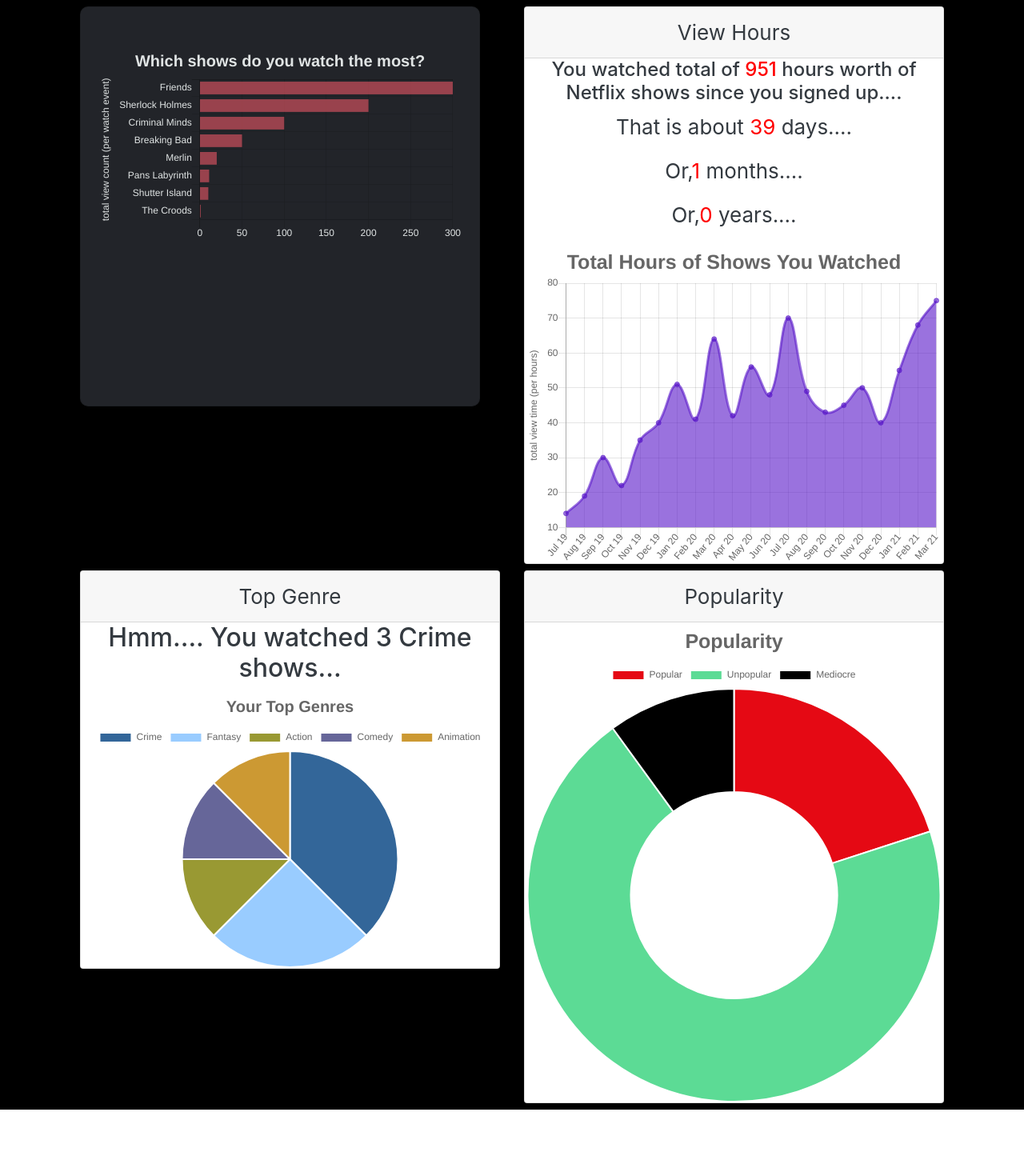
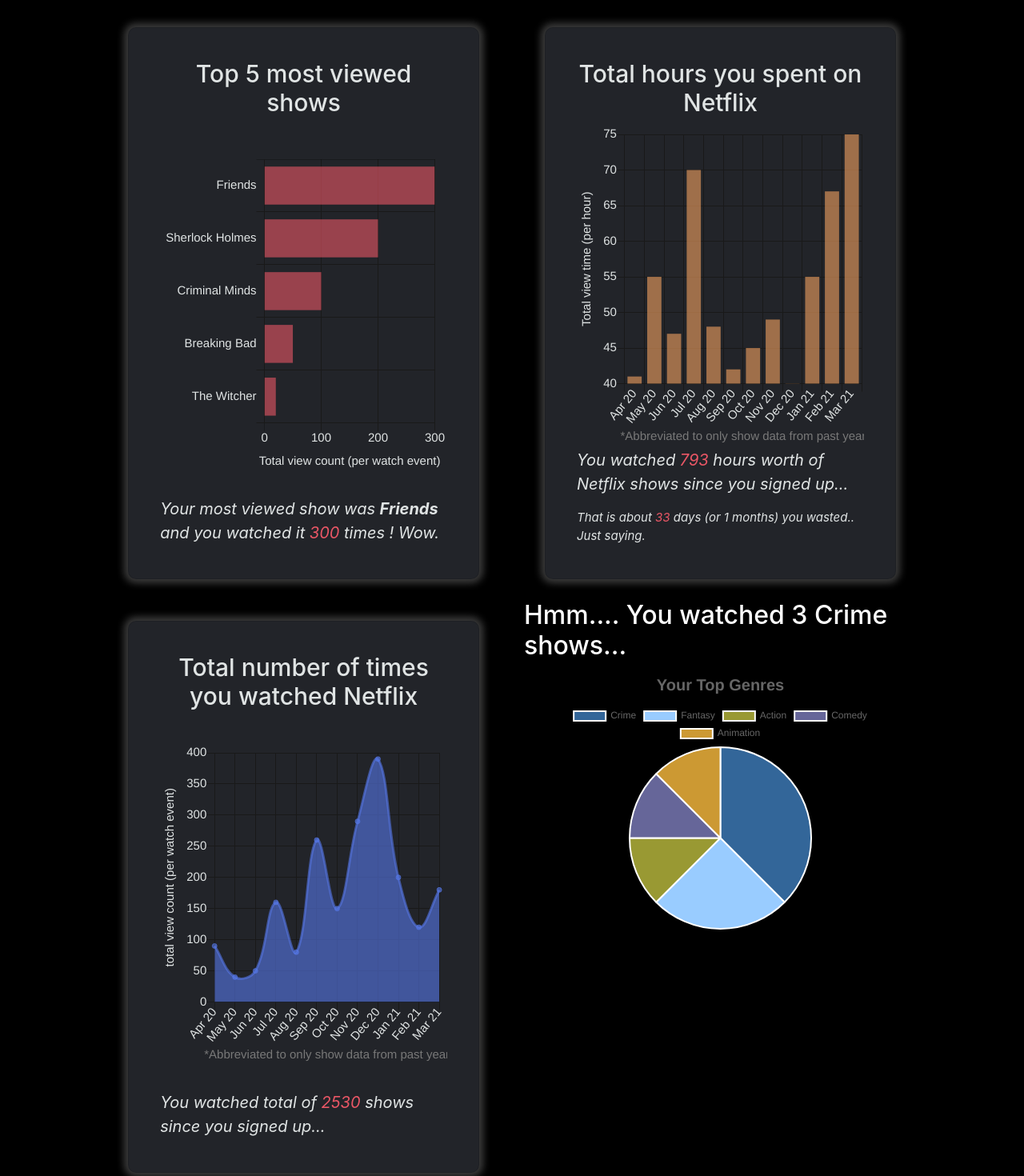
Before and after one commit to capstone-team-terra/Judge-your-Netflix, a React (Create React App) app in the folder web/: page / in a window 1280 px wide. Shown: the part 840-2310 px from the top of the page at 80% size. Before the commit the page ends 2227 px from the top, so only its background shows below. Built offline with nearby package versions, Linux system fonts and the light colour scheme.

Commit message:
FE: charts styling added

```diff
--- a/web/src/components/Sample.js
+++ b/web/src/components/Sample.js
@@ -5,6 +5,7 @@
 import GenresCount from "./resultsComponent/GenresCount";
 import PopularityCount from "./resultsComponent/PopularityCount";
 import RunTime from "./resultsComponent/RunTime";
+import ViewTime from "./resultsComponent/ViewCount";
 
 const showData = {
   Friends: 300,
@@ -12,7 +13,7 @@
   "Criminal Minds": 100,
   "Sherlock Holmes": 200,
   "Pans Labyrinth": 11,
-  Merlin: 20,
+  "The Witcher": 20,
   "The Croods": 1,
   "Breaking Bad": 50,
 };
@@ -26,12 +27,6 @@
 };
 
 const timeData = {
-  "2019-07": 800,
-  "2019-08": 1094,
-  "2019-09": 1800,
-  "2019-10": 1294,
-  "2019-11": 2098,
-  "2019-12": 2400,
   "2020-01": 3055,
   "2020-02": 2405,
   "2020-03": 3840,
@@ -48,6 +43,23 @@
   "2021-02": 4050,
   "2021-03": 4500,
 };
+const viewCountData = {
+  "2020-01": 120,
+  "2020-02": 300,
+  "2020-03": 100,
+  "2020-04": 90,
+  "2020-05": 40,
+  "2020-06": 50,
+  "2020-07": 160,
+  "2020-08": 80,
+  "2020-09": 260,
+  "2020-10": 150,
+  "2020-11": 290,
+  "2020-12": 390,
+  "2021-01": 200,
+  "2021-02": 120,
+  "2021-03": 180,
+};
 const popularityData = [20, 70, 10];
 
 const Sample = () => {
@@ -57,7 +69,7 @@
     setTypingDone(true);
   };
   return (
-    <Container className="text-center">
+    <Container fluid>
       <Container className="text-center" style={{ height: "100vh" }}>
         <h1 className="netflix-red mt-5 mb-5">
           Your Netflix Analysis <Badge variant="warning">Sample</Badge>
@@ -111,30 +123,26 @@
           </Row>
         )}
       </Container>
-      <Container className="text-center">
-        <Row>
-          <Col md={6}>
+      <Container fluid>
+        <Row className="justify-content-center">
+          <Col md={5}>
             <ShowsCount result={showData} />
           </Col>
-          <Col md={6}>
-            <Card className="text-dark mb-2">
-              <Card.Header>View Hours</Card.Header>
-              <RunTime result={timeData} />
-            </Card>
+          <Col md={5}>
+            <RunTime result={timeData} />
           </Col>
         </Row>
-        <Row>
-          <Col md={6}>
-            <Card className="text-dark mb-2">
-              <Card.Header>Top Genre</Card.Header>
-              <GenresCount result={genreData} />
-            </Card>
+        <Row className="justify-content-center">
+          <Col md={5}>
+            <ViewTime result={viewCountData} />
           </Col>
-          <Col md={6}>
-            <Card className="text-dark mb-2">
-              <Card.Header>Popularity</Card.Header>
-              <PopularityCount result={popularityData} />
-            </Card>
+          <Col md={5}>
+            <GenresCount result={genreData} />
+          </Col>
+        </Row>
+        <Row className="justify-content-center">
+          <Col md={12}>
+            <PopularityCount result={popularityData} />
           </Col>
         </Row>
       </Container>
--- a/web/src/components/resultsComponent/RunTime.js
+++ b/web/src/components/resultsComponent/RunTime.js
@@ -1,6 +1,7 @@
 import React from "react";
-import { Line } from "react-chartjs-2";
+import { Line, Bar } from "react-chartjs-2";
 import moment from "moment";
+import { Card } from "react-bootstrap";
 
 export default function RunTime(props) {
   const { result } = props;
@@ -8,16 +9,18 @@
   //convert data object to arrays
   const resultsArr = Object.entries(result);
 
+  //get only past 1 year data
+  const pastYear = resultsArr.slice(-12);
+
   //total view time
   const sumMin = Object.keys(result).reduce((acc, key) => acc + result[key], 0);
   const sumHrs = Math.floor(sumMin / 60);
   const sumDays = Math.floor(sumHrs / 24);
   const sumMonth = Math.floor(sumDays / 30);
-  const sumYear = Math.floor(sumMonth / 12);
 
   //define yValues & xValues to be used with your chart
-  const xValues = resultsArr.map((data) => moment(data[0]).format("MMM YY"));
-  const yValues = resultsArr.map((data) => Math.ceil(data[1] / 60));
+  const xValues = pastYear.map((data) => moment(data[0]).format("MMM YY"));
+  const yValues = pastYear.map((data) => Math.floor(data[1] / 60));
 
   //main data set for Graph
   const resultData = {
@@ -25,8 +28,8 @@
     datasets: [
       {
         data: yValues,
-        backgroundColor: "rgba(87, 20, 200, 0.6)",
-        borderColor: "rgba(87, 20, 200, 0.6)",
+        backgroundColor: "rgba(244, 162, 97, 0.6)",
+        borderColor: "rgba(244, 162, 97, 0.6)",
         pointHoverRadius: 20,
         pointHoverBorderWidth: 5,
       },
@@ -36,11 +39,6 @@
   //option for Graph
   const options = {
     maintainAspectRatio: false,
-    title: {
-      display: true,
-      text: "Total Hours of Shows You Watched",
-      fontSize: 25,
-    },
     legend: {
       display: false,
     },
@@ -49,32 +47,75 @@
         {
           scaleLabel: {
             display: true,
-            labelString: "total view time (per hours)",
+            labelString: "Total view time (per hour)",
+            fontColor: "rgb(224, 228, 228)",
+            fontSize: 15,
+          },
+          ticks: {
+            fontColor: "rgb(224, 228, 228)",
+            fontSize: 15,
+          },
+          gridLines: {
+            color: "rgb(25, 25, 25)",
+          },
+        },
+      ],
+      xAxes: [
+        {
+          scaleLabel: {
+            display: true,
+            labelString: "*Abbreviated to only show data from past year",
+            fontColor: "rgb(120, 120, 120)",
+            fontSize: 15,
+          },
+          ticks: {
+            fontColor: "rgb(224, 228, 228)",
+            fontSize: 15,
+          },
+          gridLines: {
+            color: "rgb(25, 25, 25)",
           },
         },
       ],
     },
   };
   return (
-    <div>
-      <h4>
-        You watched total of <span style={{ color: "red" }}>{sumHrs}</span>{" "}
-        hours worth of Netflix shows since you signed up....{" "}
-      </h4>
-      <p>
-        That is about <span style={{ color: "red" }}>{sumDays}</span> days....
-      </p>
-      <p>
-        Or,
-        <span style={{ color: "red" }}>{sumMonth}</span> months....
-      </p>
-      <p>
-        Or,
-        <span style={{ color: "red" }}>{sumYear}</span> years....
-      </p>
+    <Card
+      style={{
+        background: "rgb(34, 36, 41)",
+        boxShadow: "0px 0px 10px 5px rgba(100, 100, 100, .6)",
+        maxWidth: "700px",
+        height: "690px",
+        borderRadius: "10px",
+        overflow: "hidden",
+        paddingTop: "1.5em",
+        paddingRight: "1.5em",
+        paddingLeft: "1.5em",
+        paddingBottom: "1em",
+        margin: "1em",
+        color: "rgb(224, 228, 228)",
+        display: "flex",
+        justifyContent: "space-between",
+      }}
+    >
+      <Card.Title style={{ textAlign: "center", fontSize: 30 }}>
+        Total hours you spent on Netflix
+      </Card.Title>
       <div>
-        <Line data={resultData} options={options} width={600} height={400} />
+        <Bar data={resultData} options={options} width={600} height={400} />
       </div>
-    </div>
+      <div>
+        <p style={{ fontSize: "20px", fontStyle: "italic" }}>
+          You watched{" "}
+          <span style={{ color: "rgba(234, 87, 102)" }}>{sumHrs}</span> hours
+          worth of Netflix shows since you signed up...{" "}
+        </p>
+        <p style={{ fontSize: "15px", fontStyle: "italic" }}>
+          That is about{" "}
+          <span style={{ color: "rgba(234, 87, 102)" }}>{sumDays}</span> days
+          (or {sumMonth} months) you wasted.. Just saying.
+        </p>
+      </div>
+    </Card>
   );
 }
--- a/web/src/components/resultsComponent/ShowsCount.js
+++ b/web/src/components/resultsComponent/ShowsCount.js
@@ -1,6 +1,6 @@
 import React from "react";
 import { HorizontalBar } from "react-chartjs-2";
-import { Card, Button, Container, Row, Col } from "react-bootstrap";
+import { Card } from "react-bootstrap";
 
 export default function ShowsCount(props) {
   const { result } = props;
@@ -11,19 +11,15 @@
   //sort the data to small to large
   const sorted = resultsArr.sort((a, b) => b[1] - a[1]);
 
-  //filter only the top 20 most viewed shows/movies
-  const limitToTopTwenty = sorted.slice(-20);
+  //filter only the top 5 most viewed shows/movies
+  const limitToTopFive = sorted.slice(0, 5);
 
-  const top1Name = limitToTopTwenty[0][0];
-  const top1Count = limitToTopTwenty[0][1];
-  const top2Name = limitToTopTwenty[1][0];
-  const top2Count = limitToTopTwenty[1][1];
-  const top3Name = limitToTopTwenty[2][0];
-  const top3Count = limitToTopTwenty[2][1];
+  const top1Name = limitToTopFive[0][0];
+  const top1Count = limitToTopFive[0][1];
 
   //define yValues & xValues to be used with your chart
-  const yValues = limitToTopTwenty.map((data) => data[1]);
-  const xValues = limitToTopTwenty.map((data) => data[0]);
+  const yValues = limitToTopFive.map((data) => data[1]);
+  const xValues = limitToTopFive.map((data) => data[0]);
 
   //main data set for Graph
   const resultData = {
@@ -32,7 +28,6 @@
       {
         data: yValues,
         backgroundColor: "rgba(234, 87, 102, 0.6)",
-        borderColor: "rgba(234, 87, 102, 0.6)",
       },
     ],
   };
@@ -40,12 +35,6 @@
   //option for Graph
   const options = {
     maintainAspectRatio: false,
-    title: {
-      display: true,
-      text: "Which shows do you watch the most?",
-      fontSize: 20,
-      fontColor: "rgb(224, 228, 228)",
-    },
     legend: {
       display: false,
     },
@@ -53,22 +42,31 @@
       yAxes: [
         {
           scaleLabel: {
-            display: true,
-            labelString: "total view count (per watch event)",
             fontColor: "rgb(224, 228, 228)",
+          },
+          gridLines: {
+            color: "rgb(25, 25, 25)",
           },
           ticks: {
             fontColor: "rgb(224, 228, 228)",
+            fontSize: 15,
           },
         },
       ],
       xAxes: [
         {
           scaleLabel: {
+            display: true,
+            labelString: "Total view count (per watch event)",
             fontColor: "rgb(224, 228, 228)",
+            fontSize: 15,
+          },
+          gridLines: {
+            color: "rgb(25, 25, 25)",
           },
           ticks: {
             fontColor: "rgb(224, 228, 228)",
+            fontSize: 15,
           },
         },
       ],
@@ -77,41 +75,38 @@
   return (
     <Card
       style={{
-        backgroundColor: "rgb(34, 36, 41)",
-        boxShadow: "0 0 6px rgba(0, 0, 0, 0.1)",
-        maxWidth: "500px",
-        height: "500px",
+        background: "rgb(34, 36, 41)",
+        boxShadow: "0px 0px 10px 5px rgba(100, 100, 100, .6)",
+        maxWidth: "700px",
+        height: "690px",
         borderRadius: "10px",
         overflow: "hidden",
-        paddingTop: "1em",
-        paddingBotton: "2em",
+        paddingTop: "1.5em",
+        paddingRight: "1.5em",
+        paddingLeft: "1.5em",
+        paddingBottom: "1em",
+        margin: "1em",
         color: "rgb(224, 228, 228)",
+        display: "flex",
+        justifyContent: "space-between",
       }}
     >
-      <div
-        className="about"
-        style={{ height: "150px", padding: "20px", boxSizing: "border-box" }}
-      >
-        <div>
-          <HorizontalBar
-            data={resultData}
-            options={options}
-            width={500}
-            height={250}
-          />
-        </div>
-        {/* <h1 style={{ fontSize: "20px" }}>
-          You watched <strong>{top1Name}</strong>{" "}
-          <span style={{ color: "red" }}>{top1Count}</span> times!
-        </h1> */}
-        {/* <h2 style={{ fontSize: "15px" }}>Your Top 3 Most Viewed Shows</h2>
-        <p style={{ fontSize: "15px" }}>
-          {top1Name}: {top1Count} <br />
-          {top2Name} : {top2Count}
-          <br />
-          {top3Name}: {top3Count}
-        </p> */}
+      <Card.Title style={{ textAlign: "center", fontSize: 30 }}>
+        Top 5 most viewed shows
+      </Card.Title>
+      <div>
+        <HorizontalBar
+          data={resultData}
+          options={options}
+          width={600}
+          height={400}
+        />
       </div>
+      <p style={{ fontSize: "20px", fontStyle: "italic" }}>
+        Your most viewed show was <strong>{top1Name}</strong> and you watched it
+        <span style={{ color: "rgba(234, 87, 102)" }}> {top1Count}</span> times
+        ! Wow.
+      </p>
     </Card>
   );
 }
--- a/web/src/components/resultsComponent/ViewCount.js
+++ b/web/src/components/resultsComponent/ViewCount.js
@@ -1,6 +1,7 @@
 import React from "react";
 import { Line } from "react-chartjs-2";
 import moment from "moment";
+import { Card } from "react-bootstrap";
 
 export default function ViewCount(props) {
   const { result } = props;
@@ -8,9 +9,18 @@
   //convert data object to arrays
   const resultsArr = Object.entries(result);
 
+  //get only past 1 year data
+  const pastYear = resultsArr.slice(-12);
+
+  //total view count
+  const totalSum = Object.keys(result).reduce(
+    (acc, key) => acc + result[key],
+    0
+  );
+
   //define yValues & xValues to be used with your chart
-  const yValues = resultsArr.map((data) => data[1]);
-  const xValues = resultsArr.map((data) => moment(data[0]).format("MMM YY"));
+  const yValues = pastYear.map((data) => data[1]);
+  const xValues = pastYear.map((data) => moment(data[0]).format("MMM YY"));
 
   //main data set for Graph
   const resultData = {
@@ -30,11 +40,6 @@
   //option for Graph
   const options = {
     maintainAspectRatio: false,
-    title: {
-      display: true,
-      text: "Your View Count History",
-      fontSize: 25,
-    },
     legend: {
       display: false,
     },
@@ -44,16 +49,67 @@
           scaleLabel: {
             display: true,
             labelString: "total view count (per watch event)",
+            fontColor: "rgb(224, 228, 228)",
+            fontSize: 15,
+          },
+          ticks: {
+            fontColor: "rgb(224, 228, 228)",
+            fontSize: 15,
+          },
+          gridLines: {
+            color: "rgb(25, 25, 25)",
+          },
+        },
+      ],
+      xAxes: [
+        {
+          scaleLabel: {
+            display: true,
+            labelString: "*Abbreviated to only show data from past year",
+            fontColor: "rgb(120, 120, 120)",
+            fontSize: 15,
+          },
+          ticks: {
+            fontColor: "rgb(224, 228, 228)",
+            fontSize: 15,
+          },
+          gridLines: {
+            color: "rgb(25, 25, 25)",
           },
         },
       ],
     },
   };
   return (
-    <div>
+    <Card
+      style={{
+        background: "rgb(34, 36, 41)",
+        boxShadow: "0px 0px 10px 5px rgba(100, 100, 100, .6)",
+        maxWidth: "700px",
+        height: "690px",
+        borderRadius: "10px",
+        overflow: "hidden",
+        paddingTop: "1.5em",
+        paddingRight: "1.5em",
+        paddingLeft: "1.5em",
+        paddingBottom: "1em",
+        margin: "1em",
+        color: "rgb(224, 228, 228)",
+        display: "flex",
+        justifyContent: "space-between",
+      }}
+    >
+      <Card.Title style={{ textAlign: "center", fontSize: 30 }}>
+        Total number of times you watched Netflix{" "}
+      </Card.Title>
       <div>
         <Line data={resultData} options={options} width={600} height={400} />
       </div>
-    </div>
+      <p style={{ fontSize: "20px", fontStyle: "italic" }}>
+        You watched total of{" "}
+        <span style={{ color: "rgba(234, 87, 102)" }}> {totalSum} </span>
+        shows since you signed up...
+      </p>
+    </Card>
   );
 }
```
